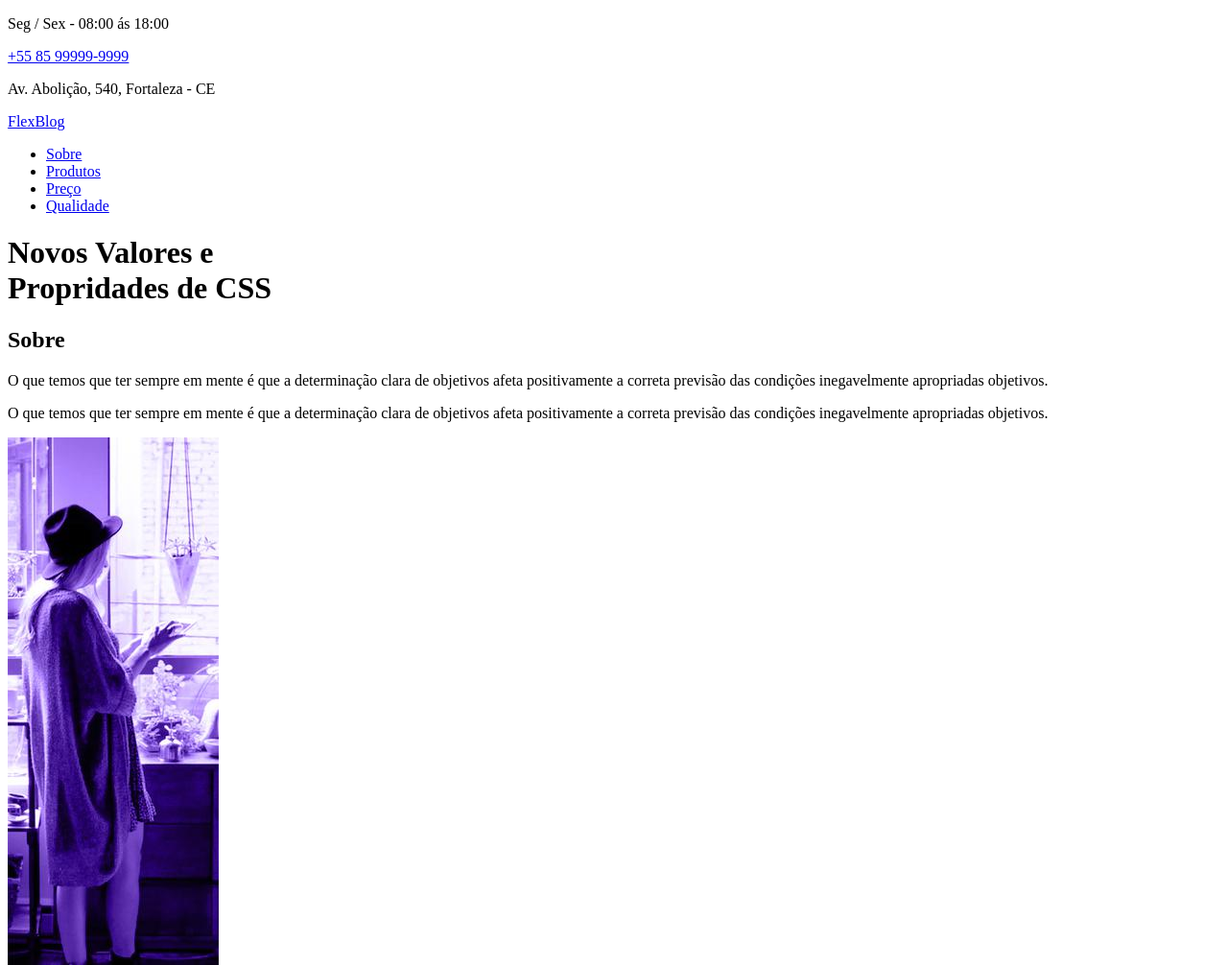
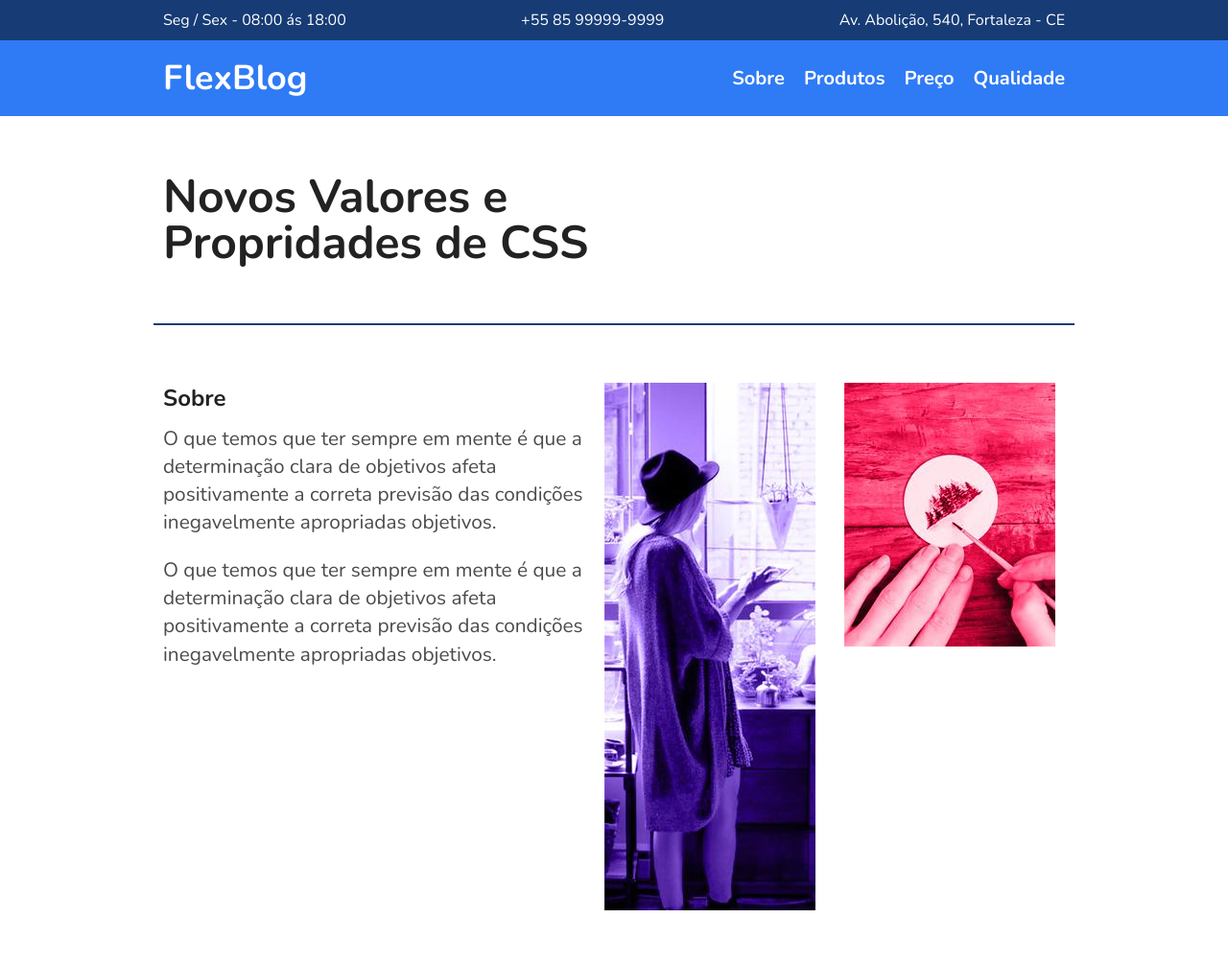
Before and after one commit to Arleisousa/Projeto-Blog, a plain HTML site: page index.html in a window 1280 px wide. Shown: the top 1006 px of the page at 96% size. Drawn offline with nearby package versions, Linux system fonts and the light colour scheme.

Commit message:
projeto flex blog

```diff
--- a/index.html
+++ b/index.html
@@ -8,7 +8,7 @@
     <link rel="stylesheet" href="style.css">
 </head>
 <body>
-    <div class="super-info-bg">
+    <div class="superinfo-bg">
         <div class="superinfo">
             <p>Seg / Sex - 08:00 ás 18:00</p>
             <a href="tel: +55 85 99999-9999">+55 85 99999-9999</a>
@@ -21,7 +21,7 @@
           <div class="menu-logo">
             <a href="#">FlexBlog</a>
           </div>
-          <nav>
+          <nav class="menu-nav">
             <ul>
                 <li><a href="#sobre">Sobre</a></li>
                 <li><a href="#produtos">Produtos</a></li>
@@ -53,17 +53,17 @@
         <h1>Produtos</h1>
         <div class="produtos-container">
            <div class="produtos-item purple">
-                <h2>Purple</h2>
+                <h2 class="purple">Purple</h2>
                 <img src="imagens/produtos1.jpg" alt="produto1">
            </div>
 
            <div class="produtos-item pink">
-            <h2>Pink</h2>
+            <h2 class="pink">Pink</h2>
             <img src="imagens/produtos2.jpg" alt="produto2">
        </div>
 
        <div class="produtos-item blue">
-        <h2>Blue</h2>
+        <h2 class="blue">Blue</h2>
         <img src="imagens/produtos3.jpg" alt="produto3">
    </div>
         </div>
--- a/style.css
+++ b/style.css
@@ -0,0 +1,180 @@
+@charset "UTF-8";
+
+
+
+* {
+   margin: 0px;
+   padding: 0px;
+   box-sizing: border-box;
+}
+
+body {
+    font-family: "Nunito", Arial, Helvetica, sans-serif;
+    color: #222222;
+}
+
+li {
+    list-style: none;
+}
+
+a {
+    text-decoration: none;
+}
+
+img {
+    display: block;
+    max-width: 100%;
+}
+
+.superinfo-bg {
+    background-color: #163B75;
+    color: white;
+}
+
+.superinfo {
+    display: flex;
+    max-width: 960px;
+    margin: 0 auto;
+    justify-content: space-between;
+    flex-wrap: wrap;
+    padding-top: 10px;
+}
+
+.superinfo p, .superinfo a {
+    margin: 0 10px 10px 10px;
+
+}
+
+.superinfo-bg a {
+    color: white;
+}
+
+/*Menu*/
+
+.menu-bg {
+    background-color: #2F7BF5;
+}
+
+.menu {
+    max-width: 960px;
+    margin: 0 auto;
+    padding: 15px 0;
+    display: flex;
+    flex-wrap: wrap;
+    justify-content: space-between;
+    align-items: center;
+ }
+
+ .menu a {
+    color: white;
+ }
+
+ .menu-logo a {
+    font-size: 2.25rem;
+    font-weight: bold;
+    margin: 0px 10px;
+ }
+
+ .menu-nav ul {
+    display: flex;
+    flex-wrap: wrap;
+    font-weight: bold;
+ }
+
+ .menu-nav a {
+    font-size: 1.25rem;
+    display: block;
+    padding: 10px;
+ }
+
+ .menu-nav a:hover {
+    color: darkblue;
+ }
+
+ .introducao {
+    font-size: 3rem;
+    line-height: 1;
+    max-width: 960px;
+    margin: 0 auto;
+    padding: 60px 10px;
+ }
+
+ /*Sobre*/
+
+ .sobre {
+    border-top: 2px solid #163B75;
+    border-bottom: 2px solid #163B75;
+    max-width: 960px;
+    margin: 0 auto;
+    padding: 60px 0;
+    display: flex;
+    flex-wrap: wrap;
+ }
+
+ .sobre-info {
+    flex: 2 1 300px;
+    margin: 0px 10px;
+ }
+
+ .sobre-info h1 {
+    font-size: 3.em;
+    margin-bottom: .5em;
+ }
+
+ .sobre-info p {
+    font-size: 1.3rem;
+    line-height: 1.4;
+    margin-bottom: 1em;
+    color: rgb(75, 75, 75);
+ }
+
+ .sobre-img {
+    flex: 1 1 160px;
+    margin: 0px 10px;
+
+ }
+
+ /*Produtos*/
+
+ .produtos {
+    max-width: 960px;
+    margin: 60px auto;
+
+ }
+
+ .produtos h1 {
+    font-size: 3rem;
+    margin: 0 10px 60px 10px;
+ }
+
+ .produtos-container {
+    display: flex;
+    flex-wrap: wrap;
+    align-items: flex-end;
+ }
+
+ .produtos-item {
+    flex: 1 1 175px;
+    margin: 10px;
+ }
+
+ .produtos-item h2 {
+    font-size: 3rem;
+    background-color: #f7f7f7;
+    padding: 60px 20px ;
+ }
+
+ .purple {
+    color: purple;
+    border-top: 8px solid purple;
+ }
+
+ .pink {
+    color: rgb(230, 46, 162);
+    border-top: 8px solid rgb(230, 46, 162);
+ }
+
+ .blue {
+    color: blue;
+    border-top: 8px solid blue;
+ }
```
